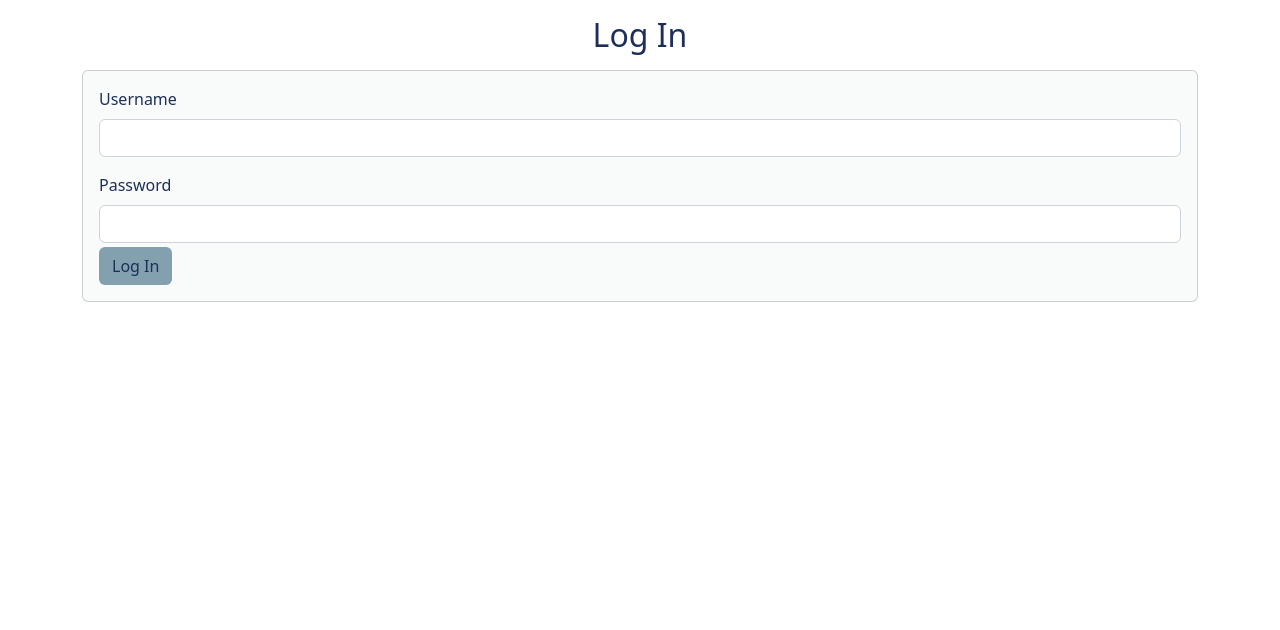
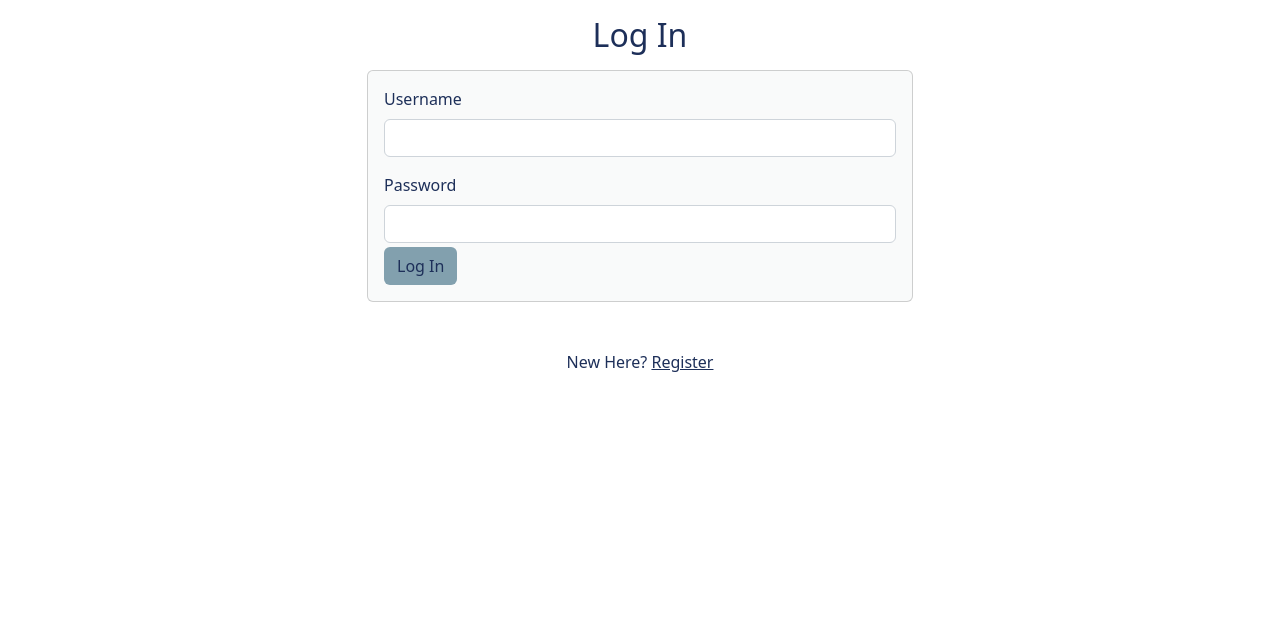
Before and after one commit to Ed-Whyatt/movie-lounge-ms-3, a Flask app: page /login in a window 1280 px wide. Shown: the part 82-712 px from the top of the page. Run offline with Flask 2, Linux system fonts and the light colour scheme.

Commit message:
Add boostrap row and collum to help display of form

```diff
--- a/movielounge/templates/login.html
+++ b/movielounge/templates/login.html
@@ -3,7 +3,9 @@
 
 <h2 class="text-center lounge-blue-text mt-3 mb-3">Log In</h2>
 
-<!-- Card from bootstrap -->
+<div class="row">
+    <div class="col-12 col-md-6 offset-md-3">
+        <!-- Card from bootstrap -->
 <div class="card lounge-white-bg">
     <div class="card-body">
         <!-- Form from bootstrap -->
@@ -12,27 +14,35 @@
             <!-- Username input id = username -->
             <div class="mb-3">
                 <label for="username" class="form-label lounge-blue-text">Username</label>
-
                 <input type="text" class="form-control" id="username" name="username" minlength="5" maxlength="30"
                     pattern="^[a-zA-Z0-9]{5,15}$" aria-describedby="usernamehelp" required>
-
                 <div id="usernameHelp" class="form-text"></div>
             </div>
 
             <!-- Password input id = password-->
             <label for="password" class="form-label lounge-blue-text">Password</label>
-
             <input type="password" id="password" name="password" minlength="5" maxlength="25"
                 pattern="^[a-zA-Z0-9]{5,15}$" class="form-control" aria-describedby="passwordHelpBlock" required>
-
             <div id="passwordHelpBlock" class="form-text">
             </div>
-
             <button type="submit" class="btn lounge-light-blue-bg lounge-blue-text">Log In</button>
         </form>
         <!-- End of form -->
     </div>
 </div>
 <!-- End of card -->
+    </div>
+</div>
+
+
+
+<div class="row">
+    <div class="col mt-5">
+        <p class="text-center lounge-blue-text">
+            New Here?
+            <a href="{{ url_for('register') }}" class="lounge-blue-text">Register</a>
+        </p>
+    </div>
+</div>
 
 {% endblock %}
```
